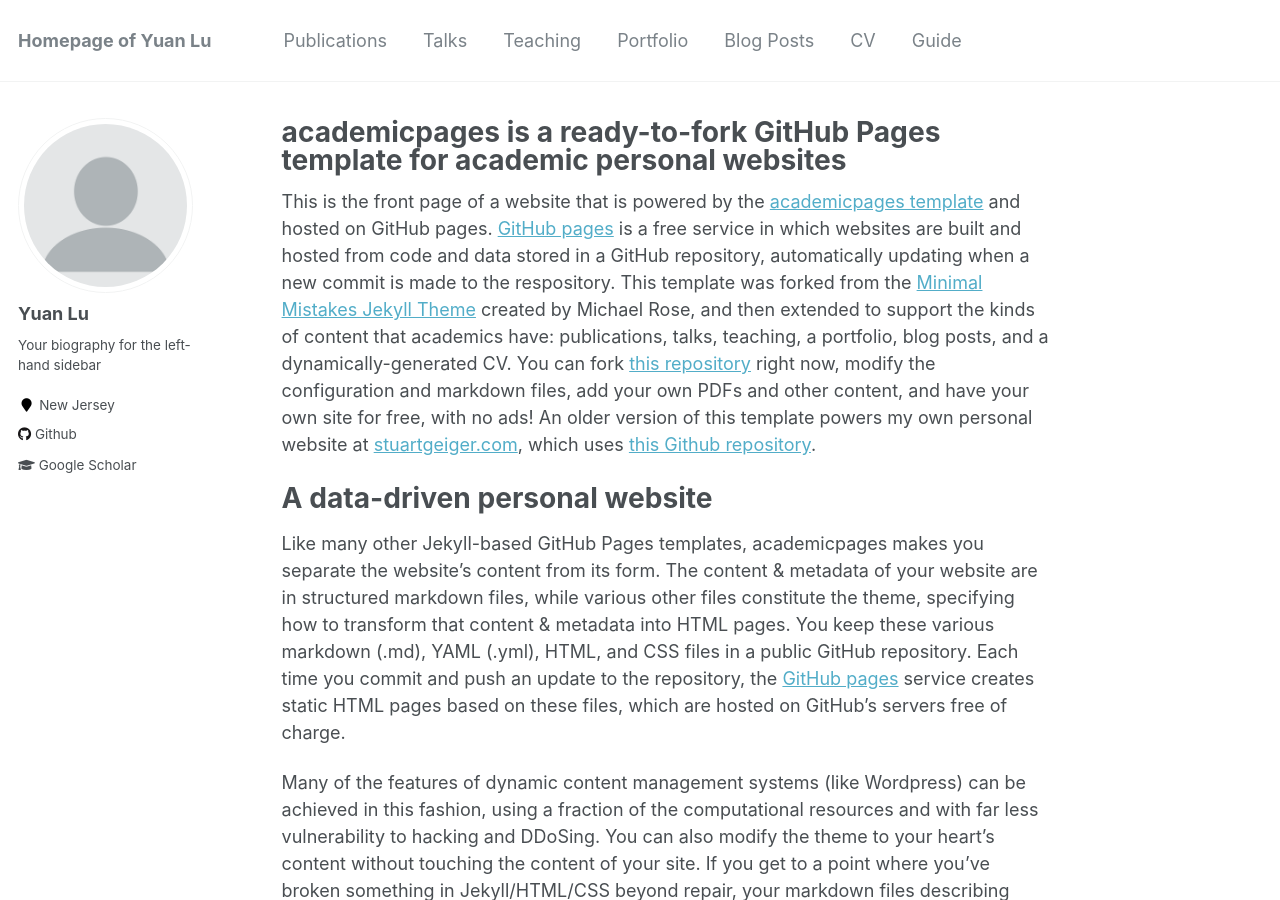
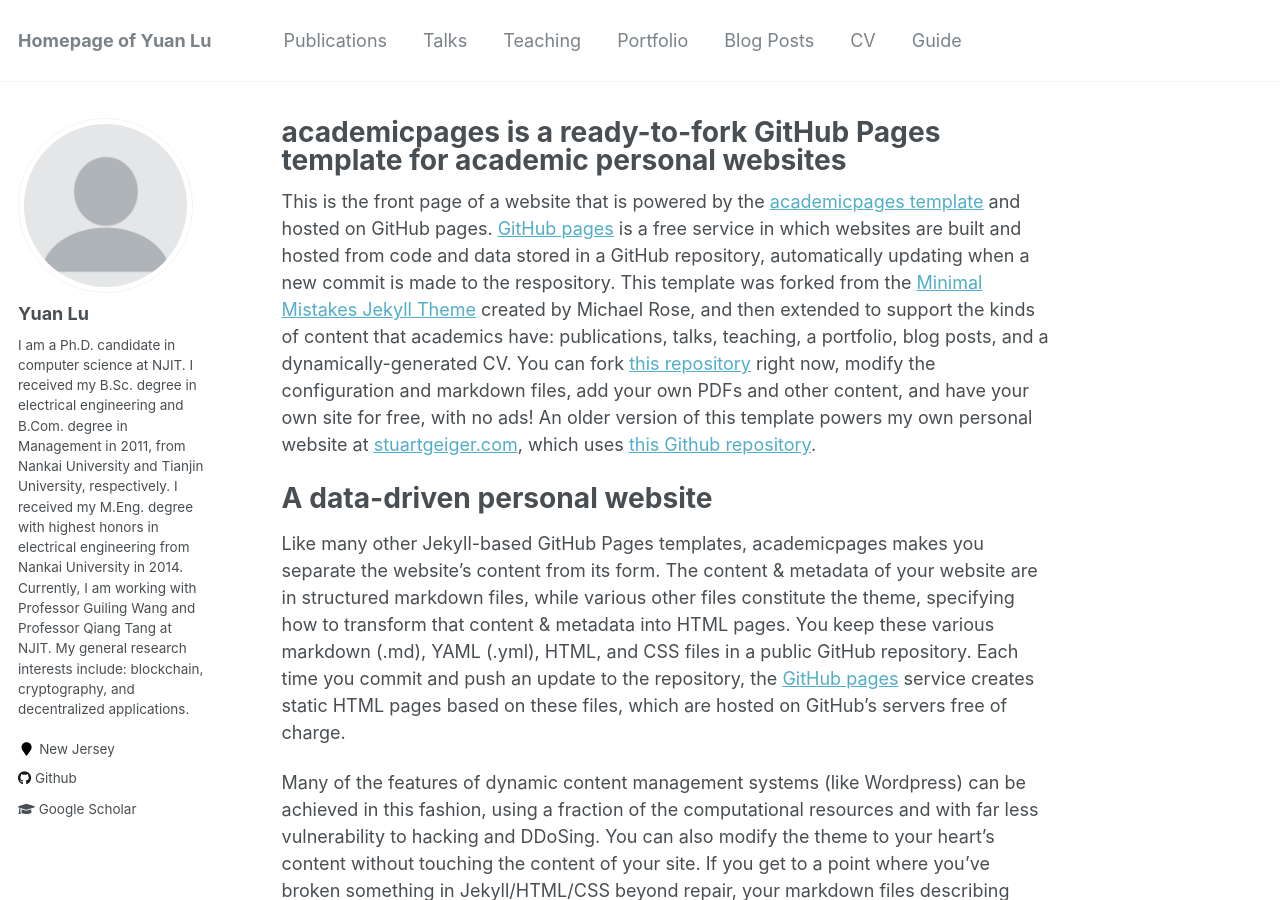
Before and after one commit to yylluu/yylluu.github.io, a Jekyll site: the page built from _pages/about.md, in a window 1280 px wide and 900 px high. Built offline with Jekyll 4.4.1, drawn with Linux system fonts in a browser that asks for light colours.

Commit message:
Update _config.yml

```diff
--- a/_config.yml
+++ b/_config.yml
@@ -82,7 +82,7 @@
 author:
   name             : "Yuan Lu"
   avatar           : "profile.png"
-  bio              : "Your biography for the left-hand sidebar"
+  bio              : "I am a Ph.D. candidate in computer science at NJIT. I received my B.Sc. degree in electrical engineering and B.Com. degree in Management in 2011, from Nankai University and Tianjin University, respectively. I received my M.Eng. degree with highest honors in electrical engineering from Nankai University in 2014. Currently, I am working with Professor Guiling Wang and Professor Qiang Tang at NJIT. My general research interests include: blockchain, cryptography, and decentralized applications."
   location         : "New Jersey"
   employer         :
   pubmed           :  # "https://www.ncbi.nlm.nih.gov/pubmed/?term=john+snow"
```
